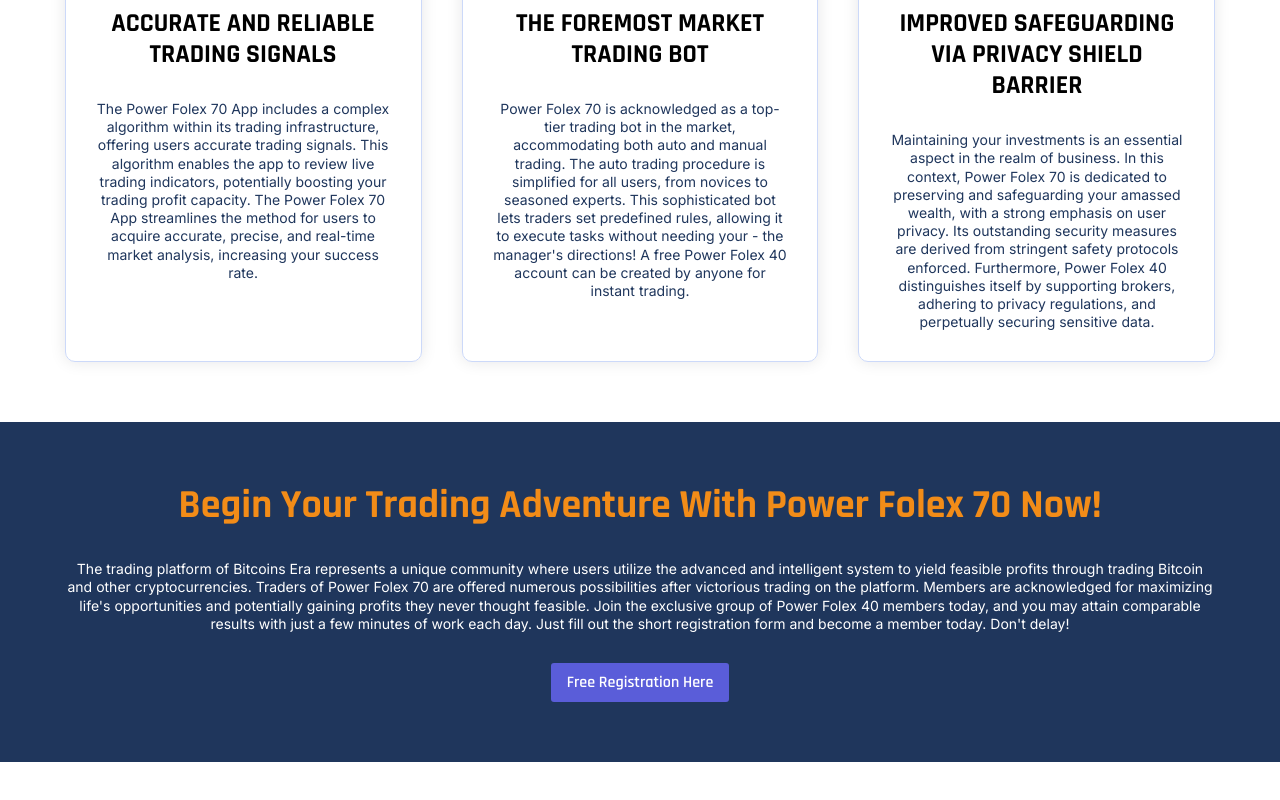
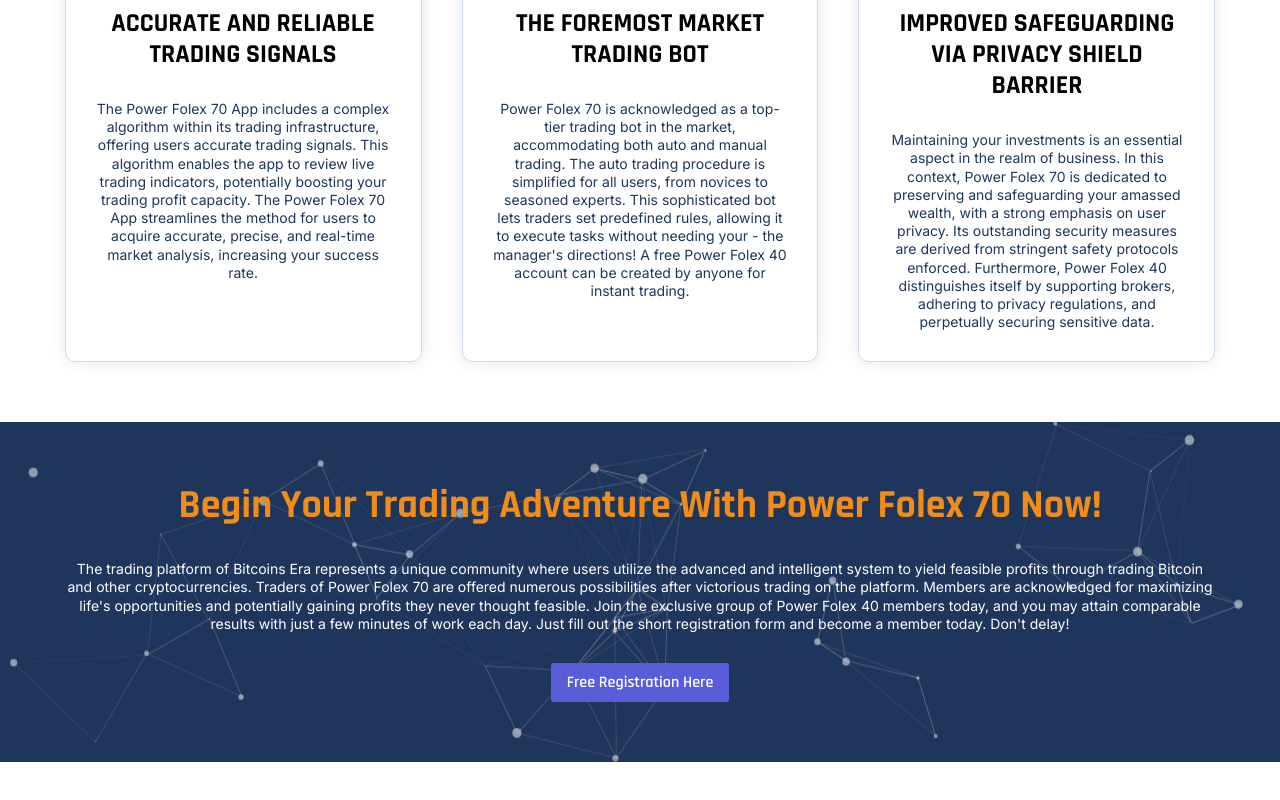
Before and after one commit to nikk-projects/oilfolexpro, a website built with Vite: page index.html in a window 1280 px wide. Shown: the part 1514-2314 px from the top of the page. Built offline with nearby package versions, Linux system fonts and the light colour scheme.

Commit message:
Particle fix

```diff
--- a/assets/js/script.js
+++ b/assets/js/script.js
@@ -34,7 +34,7 @@
 
 	const particlesMeta = document.querySelector('link[name="particles"]');
 	const particlesPath = particlesMeta
-		? particlesMeta.getAttribute("content")
+		? particlesMeta.getAttribute("href")
 		: "";
 
 	if (particlesPath) {
```
Also changed, not shown: build/assets/index-C7ZOiPxM.js, build/index.html, 2 other files.
